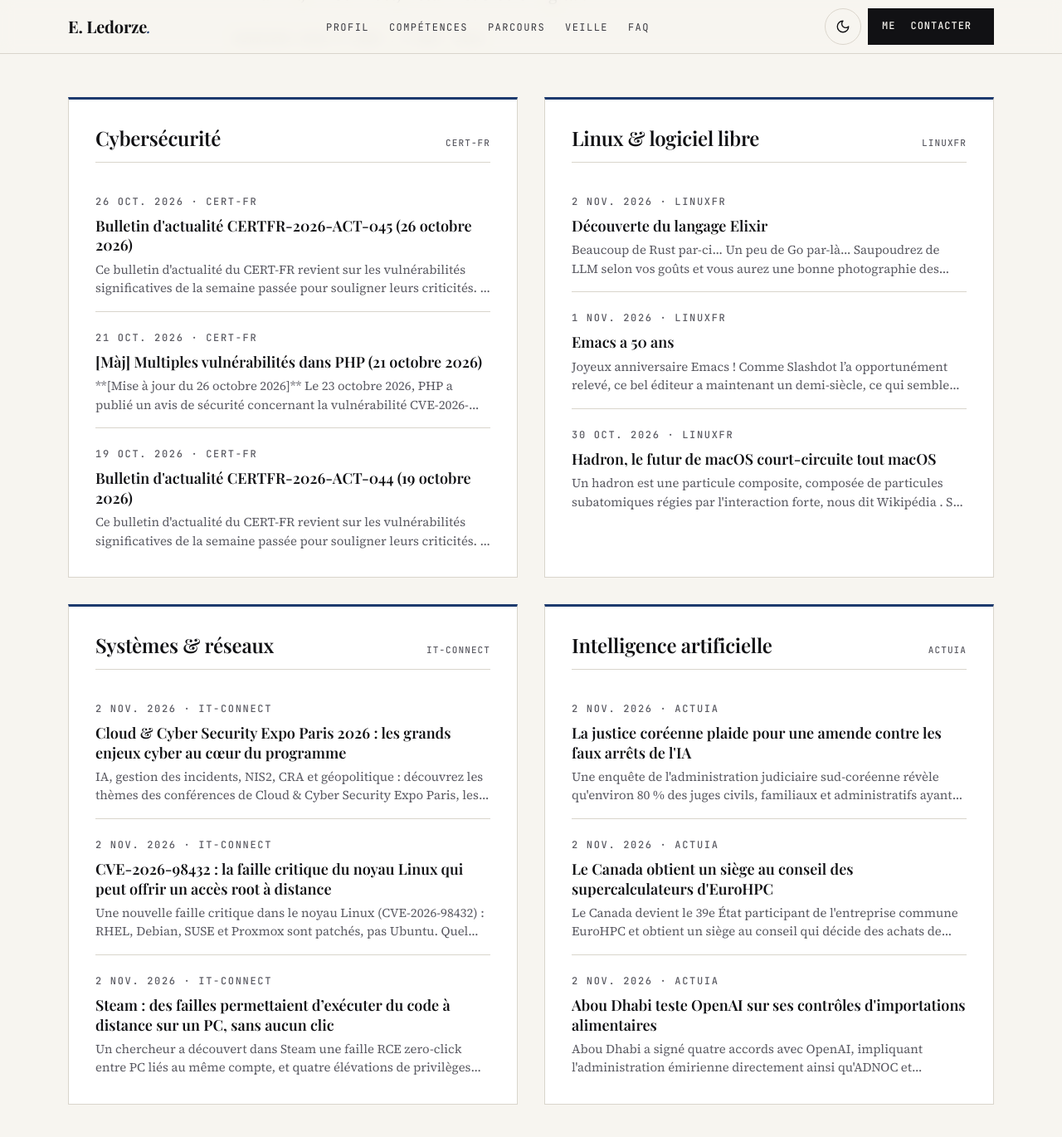
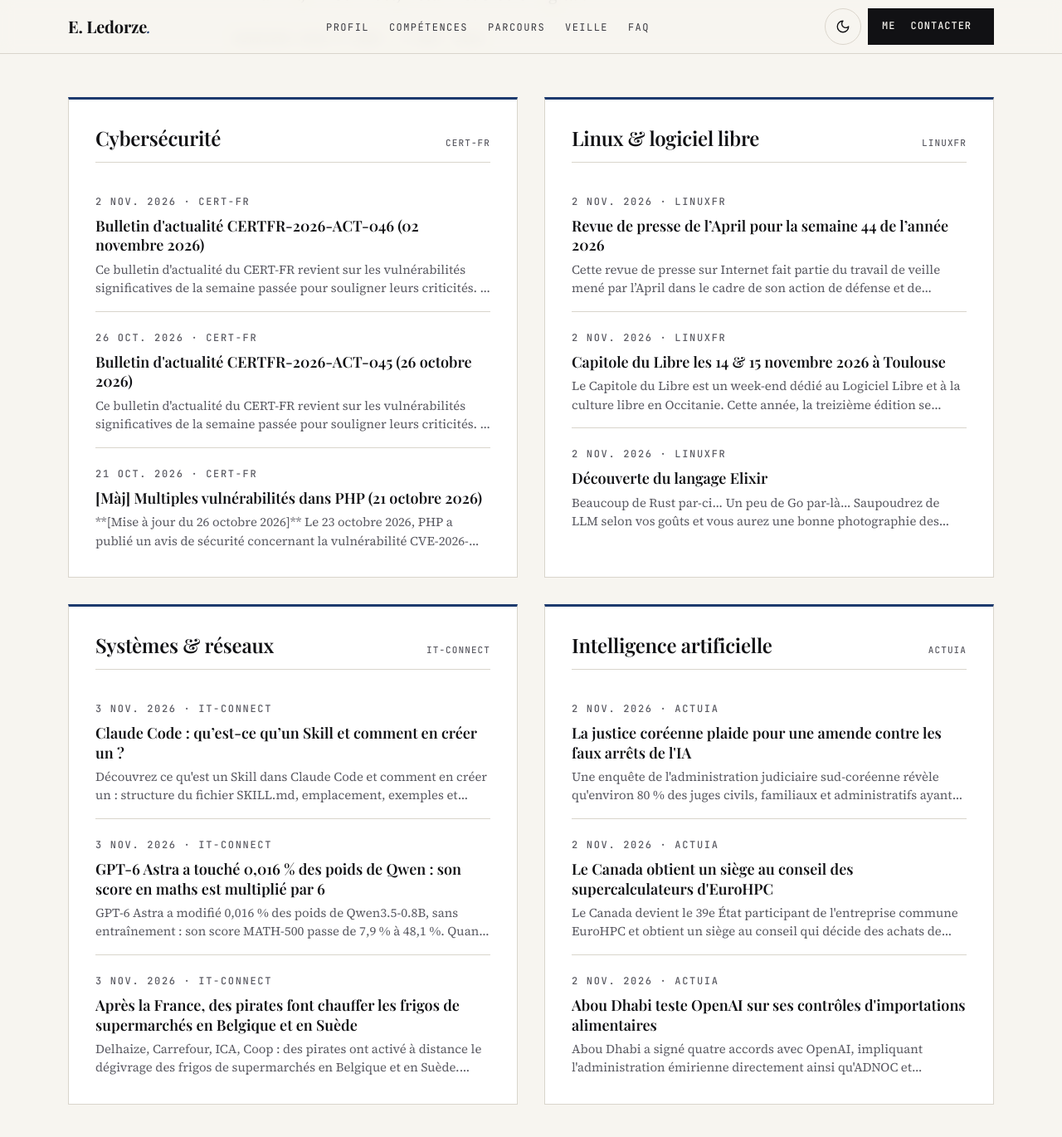
Before and after one commit to TheDringe54-lab/TheDringe54-lab.github.io, a Jekyll site: the page built from index.html, in a window 1280 px wide and 1400 px high, scrolled down 4307 px. Shown: the top 1370 px of the window at 83% size. Built offline with Jekyll 4.4.1, drawn with Linux system fonts in a browser that asks for light colours.

Commit message:
Veille techno : mise à jour automatique

```diff
--- a/_data/veille.json
+++ b/_data/veille.json
@@ -1,11 +1,18 @@
 {
-  "mise_a_jour": "2026-11-02",
+  "mise_a_jour": "2026-11-03",
   "themes": [
     {
       "id": "cyber",
       "titre": "Cybersécurité",
       "titre_en": "Cybersecurity",
       "articles": [
+        {
+          "titre": "Bulletin d'actualité CERTFR-2026-ACT-046 (02 novembre 2026)",
+          "lien": "https://www.cert.cyber.gouv.fr/actualite/CERTFR-2026-ACT-046/",
+          "source": "CERT-FR",
+          "date": "2026-11-02",
+          "resume": "Ce bulletin d'actualité du CERT-FR revient sur les vulnérabilités significatives de la semaine passée pour souligner leurs criticités. Il ne remplace pas…"
+        },
         {
           "titre": "Bulletin d'actualité CERTFR-2026-ACT-045 (26 octobre 2026)",
           "lien": "https://www.cert.cyber.gouv.fr/actualite/CERTFR-2026-ACT-045/",
@@ -19,13 +26,6 @@
           "source": "CERT-FR",
           "date": "2026-10-21",
           "resume": "**[Mise à jour du 26 octobre 2026]** Le 23 octobre 2026, PHP a publié un avis de sécurité concernant la vulnérabilité CVE-2026-115560. Celle-ci permet une…"
-        },
-        {
-          "titre": "Bulletin d'actualité CERTFR-2026-ACT-044 (19 octobre 2026)",
-          "lien": "https://www.cert.cyber.gouv.fr/actualite/CERTFR-2026-ACT-044/",
-          "source": "CERT-FR",
-          "date": "2026-10-19",
-          "resume": "Ce bulletin d'actualité du CERT-FR revient sur les vulnérabilités significatives de la semaine passée pour souligner leurs criticités. Il ne remplace pas…"
         }
       ]
     },
@@ -35,25 +35,25 @@
       "titre_en": "Linux & open source",
       "articles": [
         {
+          "titre": "Revue de presse de l’April pour la semaine 44 de l’année 2026",
+          "lien": "https://linuxfr.org/news/revue-de-presse-de-l-april-pour-la-semaine-44-de-l-annee-2026",
+          "source": "LinuxFR",
+          "date": "2026-11-02",
+          "resume": "Cette revue de presse sur Internet fait partie du travail de veille mené par l’April dans le cadre de son action de défense et de promotion du logiciel libre…"
+        },
+        {
+          "titre": "Capitole du Libre les 14 & 15 novembre 2026 à Toulouse",
+          "lien": "https://linuxfr.org/news/capitole-du-libre-les-14-15-novembre-2026-a-toulouse",
+          "source": "LinuxFR",
+          "date": "2026-11-02",
+          "resume": "Le Capitole du Libre est un week-end dédié au Logiciel Libre et à la culture libre en Occitanie. Cette année, la treizième édition se tiendra les samedi 14 et…"
+        },
+        {
           "titre": "Découverte du langage Elixir",
           "lien": "https://linuxfr.org/news/decouverte-du-langage-elixir",
           "source": "LinuxFR",
           "date": "2026-11-02",
           "resume": "Beaucoup de Rust par-ci… Un peu de Go par-là… Saupoudrez de LLM selon vos goûts et vous aurez une bonne photographie des sujets qui préoccupent les…"
-        },
-        {
-          "titre": "Emacs a 50 ans",
-          "lien": "https://linuxfr.org/news/emacs-a-50-ans",
-          "source": "LinuxFR",
-          "date": "2026-11-01",
-          "resume": "Joyeux anniversaire Emacs ! Comme Slashdot l’a opportunément relevé, ce bel éditeur a maintenant un demi-siècle, ce qui semble complètement dingue. J’avais…"
-        },
-        {
-          "titre": "Hadron, le futur de macOS court-circuite tout macOS",
-          "lien": "https://linuxfr.org/news/hadron-le-futur-de-macos-court-circuite-tout-macos",
-          "source": "LinuxFR",
-          "date": "2026-10-30",
-          "resume": "Un hadron est une particule composite, composée de particules subatomiques régies par l'interaction forte, nous dit Wikipédia . Si cela vous fait penser à…"
         }
       ]
     },
@@ -63,25 +63,25 @@
       "titre_en": "Systems & networks",
       "articles": [
         {
-          "titre": "Cloud & Cyber Security Expo Paris 2026 : les grands enjeux cyber au cœur du programme",
-          "lien": "https://www.it-connect.fr/cloud-cyber-security-expo-paris-2026-programme/",
+          "titre": "Claude Code : qu’est-ce qu’un Skill et comment en créer un ?",
+          "lien": "https://www.it-connect.fr/claude-code-quest-ce-quun-skill-et-comment-en-creer-un/",
           "source": "IT-Connect",
-          "date": "2026-11-02",
-          "resume": "IA, gestion des incidents, NIS2, CRA et géopolitique : découvrez les thèmes des conférences de Cloud & Cyber Security Expo Paris, les 18 et 19 novembre 2026…"
+          "date": "2026-11-03",
+          "resume": "Découvrez ce qu'est un Skill dans Claude Code et comment en créer un : structure du fichier SKILL.md, emplacement, exemples et bonnes pratiques. Le post Claude…"
         },
         {
-          "titre": "CVE-2026-98432 : la faille critique du noyau Linux qui peut offrir un accès root à distance",
-          "lien": "https://www.it-connect.fr/cve-2026-98432-faille-noyau-linux-tcp-root-distance/",
+          "titre": "GPT-6 Astra a touché 0,016 % des poids de Qwen : son score en maths est multiplié par 6",
+          "lien": "https://www.it-connect.fr/gpt-6-astra-weight-space-programming-poids-ia/",
           "source": "IT-Connect",
-          "date": "2026-11-02",
-          "resume": "Une nouvelle faille critique dans le noyau Linux (CVE-2026-98432) : RHEL, Debian, SUSE et Proxmox sont patchés, pas Ubuntu. Quel noyau installer ? Le post…"
+          "date": "2026-11-03",
+          "resume": "GPT-6 Astra a modifié 0,016 % des poids de Qwen3.5-0.8B, sans entraînement : son score MATH-500 passe de 7,9 % à 48,1 %. Quand un LLM en améliore un autre. Le…"
         },
         {
-          "titre": "Steam : des failles permettaient d’exécuter du code à distance sur un PC, sans aucun clic",
-          "lien": "https://www.it-connect.fr/steam-rce-zero-click-elevation-privileges-atredis/",
+          "titre": "Après la France, des pirates font chauffer les frigos de supermarchés en Belgique et en Suède",
+          "lien": "https://www.it-connect.fr/cyberattaque-frigos-supermarches-belgique-suede/",
           "source": "IT-Connect",
-          "date": "2026-11-02",
-          "resume": "Un chercheur a découvert dans Steam une faille RCE zero-click entre PC liés au même compte, et quatre élévations de privilèges SYSTEM sous Windows. Le post…"
+          "date": "2026-11-03",
+          "resume": "Delhaize, Carrefour, ICA, Coop : des pirates ont activé à distance le dégivrage des frigos de supermarchés en Belgique et en Suède. Voici ce que l'on sait. Le…"
         }
       ]
     },
```
